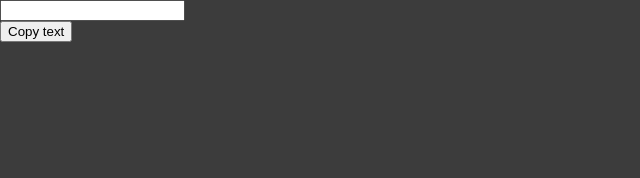
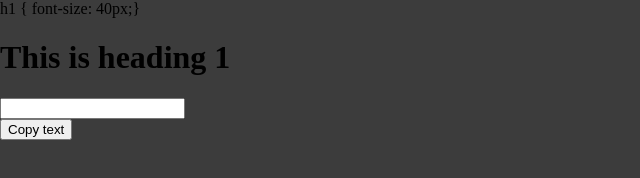
Before and after one commit to bukhari2015/W3schools, a plain HTML site: page index.html in a window 1280 px wide. Shown: the whole page, without its empty margins (0-640 px from the left). Drawn offline with Linux system fonts and the light colour scheme.

Commit message:
Update index.html

```diff
--- a/index.html
+++ b/index.html
@@ -1,10 +1,15 @@
 <!DOCTYPE html>
-<title>mychat</title>
+<css>
+h1 {
+  font-size: 40px;}
+<h1>This is heading 1</h1>
+<title>mygames</title>
     <style>
       body {
         background: #3C3C3C;
         margin: 0;
 <html>
+
 <head>
 <meta name="viewport" content="width=device-width, initial-scale=1">
 <style>
```
